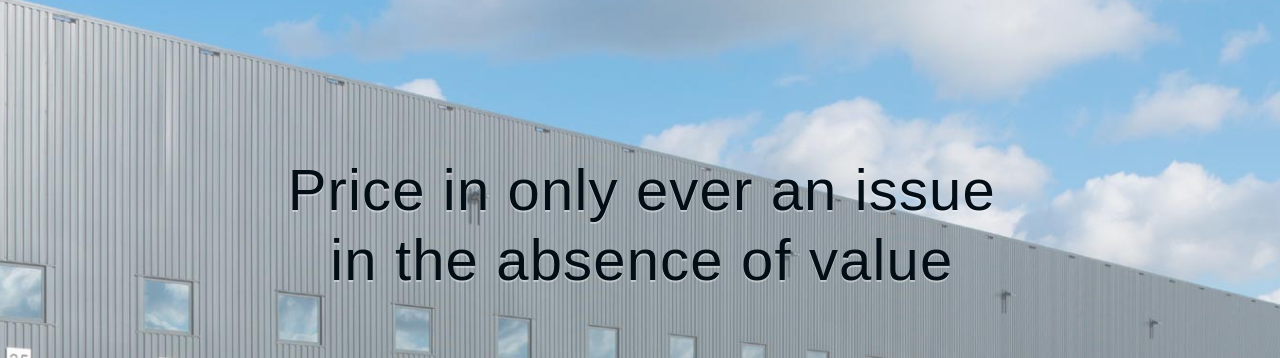
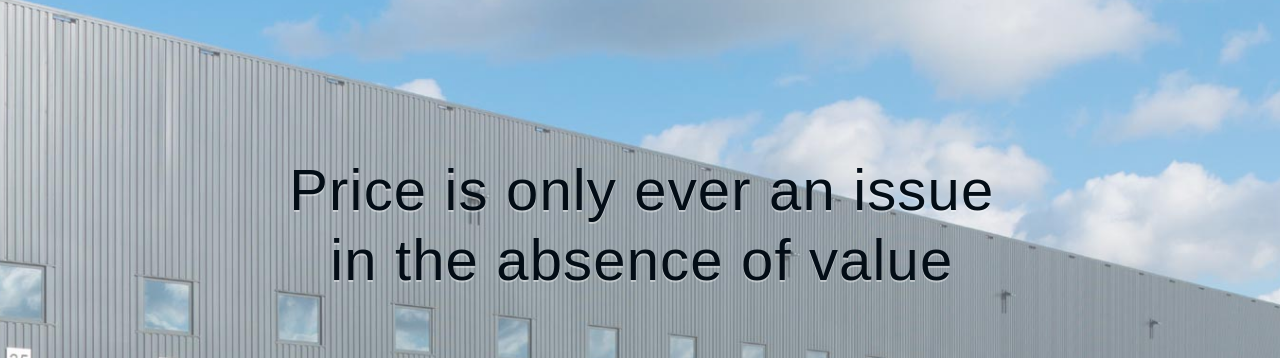
Before and after one commit to Warehouse-Now/Warehouse-Now.github.io, a Jekyll site: the page built from pricing.html, in a window 1280 px wide and 900 px high. Shown: the part 224-582 px from the top of the window. Built offline with Jekyll 4.4.1, drawn with Linux system fonts in a browser that asks for light colours.

```diff
--- a/_includes/header-pricing.html
+++ b/_includes/header-pricing.html
@@ -14,7 +14,7 @@
     <!--Swiper-->
     <div class="swiper-container swiper-slider swiper-container-horizontal swiper-container-fade" data-loop="false" data-slide-effect="fade" data-autoplay="5000">
       <div class="jumbotron text-center">
-        <h1>Price in only ever an issue <br>in the absence of value</h1>
+        <h1>Price is only ever an issue <br>in the absence of value</h1>
         <p class="big"></p>
       </div>
       <div class="swiper-wrapper" style="transition-duration: 0ms;">
```
